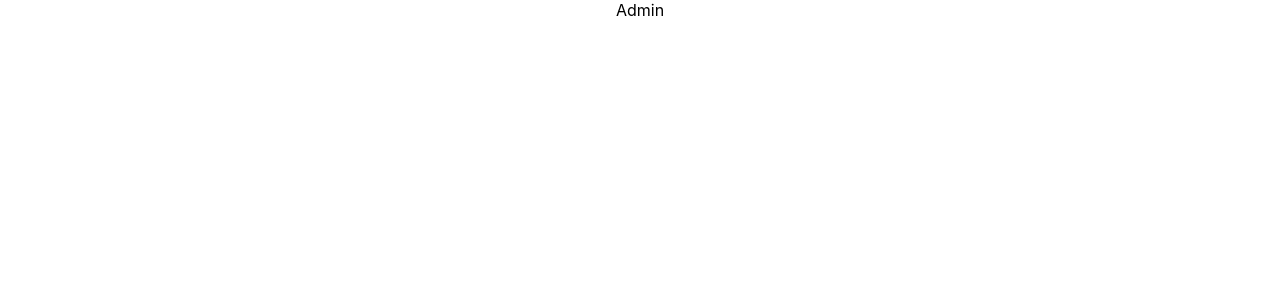
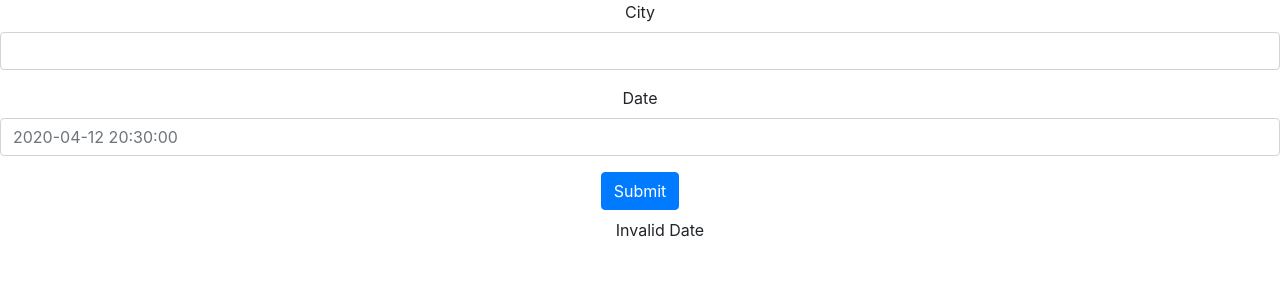
Before and after one commit to mliraudcoel/wildcircus-front, a React (Create React App) app: page /admin in a window 1280 px wide. Shown: the top 300 px of the page. Built offline with nearby package versions, Linux system fonts and the light colour scheme; no server answers.

Commit message:
adding and getting spot in admin working

```diff
--- a/package.json
+++ b/package.json
@@ -7,7 +7,9 @@
     "@testing-library/react": "^9.4.0",
     "@testing-library/user-event": "^7.2.1",
     "axios": "^0.19.2",
+    "bootstrap": "^4.4.1",
     "react": "^16.12.0",
+    "react-bootstrap": "^1.0.0-beta.16",
     "react-dom": "^16.12.0",
     "react-router-dom": "^5.1.2",
     "react-scripts": "3.3.0"
--- a/src/App.js
+++ b/src/App.js
@@ -1,6 +1,7 @@
 import React from 'react';
 import './App.css';
 import { Switch, Route } from 'react-router-dom';
+import 'bootstrap/dist/css/bootstrap.min.css';
 import Home from './Components/Home/Home';
 import Admin from './Components/Admin/Admin';
 
--- a/src/Components/Admin/Admin.jsx
+++ b/src/Components/Admin/Admin.jsx
@@ -1,9 +1,69 @@
-import React from 'react';
+import React, { useEffect, useState } from 'react';
+import axios from 'axios';
+import {apiEndPoint} from '../../config';
 
 const Admin = () => {
 
+  const [form, setForm] = useState({
+    city:'',
+    date:''
+  });
+
+  const [shows, setShows] = useState([{
+    city:'',
+    date:''
+  }]);
+
+  useEffect(() => {
+    axios.get(`${apiEndPoint}/shows`)
+    .then(response => {
+      console.log(response.data);
+      setShows(response.data);
+    })
+  },[]);
+
+  const addShow = (event) => {
+    event.preventDefault();
+     axios.post(`${apiEndPoint}/shows`, {
+       city: form.city,
+       date: form.date,
+     });
+     console.log('ok')
+    };
+
+  const changeDate = (dateToChange) => {
+    let date = new Date(dateToChange);
+    let options = { weekday: 'long', year: 'numeric', month: 'long', day: 'numeric', hour: 'numeric', minute: 'numeric' };
+    return date.toLocaleDateString('fr-FR', options);
+  };
+
   return(
-    <div>Admin</div>
+    <>
+      <form>
+        <div class="form-group">
+          <label for="exampleInputEmail1">City</label>
+          <input type="text" class="form-control" id="exampleInputEmail1" aria-describedby="emailHelp" onChange={(event) => setForm({...form, city: event.target.value})} value={form.city}/>
+        </div>
+        <div class="form-group">
+          <label for="exampleInputPassword1">Date</label>
+          <input type="text" class="form-control" id="exampleInputPassword1" placeholder="2020-04-12 20:30:00" onChange={(event) => setForm({...form, date: event.target.value})} value={form.date}/>
+        </div>
+        <button type="submit" class="btn btn-primary" onClick={addShow}>Submit</button>
+      </form>
+      {shows.map((show, index) => {
+        return(
+          <div key={index}>
+            <ul className="shows">
+              <li>
+                <h3>{show.city}</h3>
+                <p>{changeDate(show.date)}</p>
+              </li>
+            </ul>
+          </div>
+        );
+      })
+      }
+    </>
   )
 }
 
```
Also changed, not shown: 1 other file (tests, documents, lock files or other folders).
